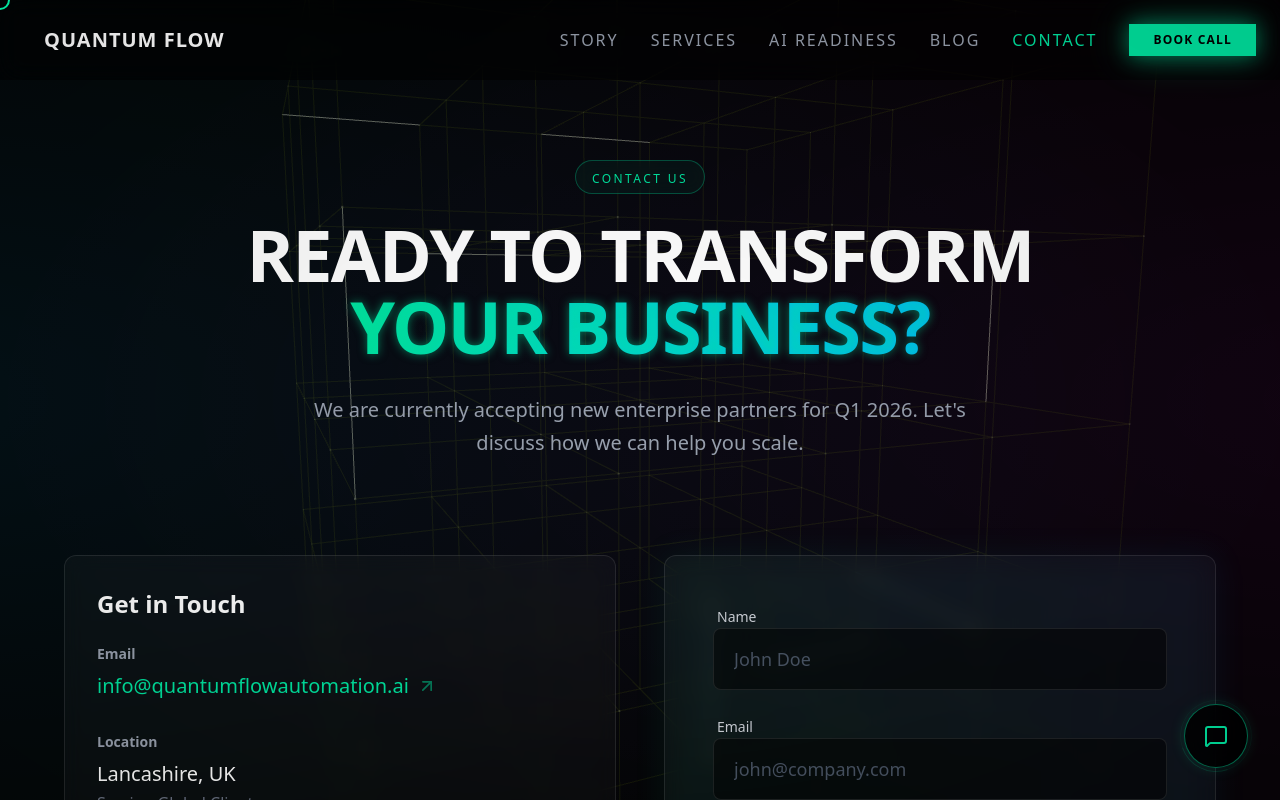
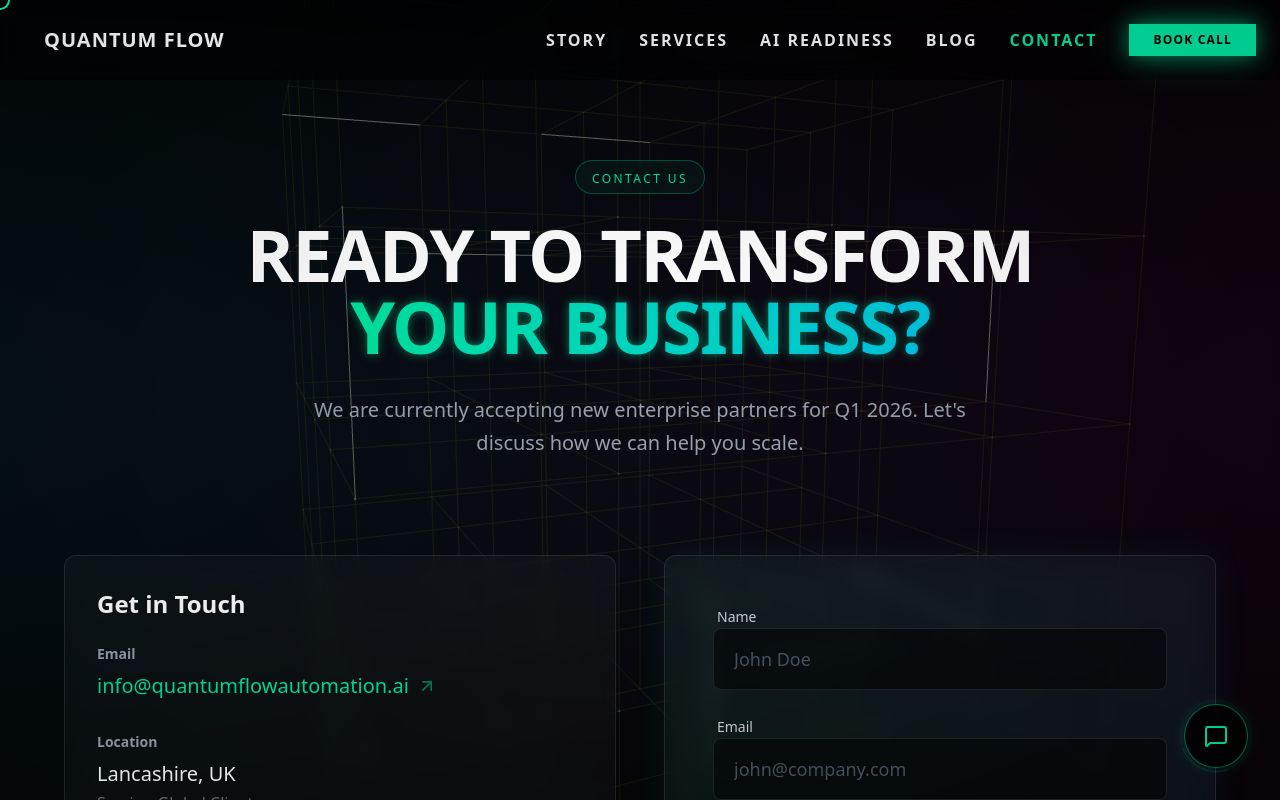
Before and after one commit to UKSOURCEDLTD/QuantumFlowAutomation, a Next.js app: page /contact in a window 1280 px wide. Shown: the top 800 px of the page. Built offline with nearby package versions, Linux system fonts and the light colour scheme.

Commit message:
feat: make navbar text bolder and brighter

```diff
--- a/src/components/layout/Navbar.tsx
+++ b/src/components/layout/Navbar.tsx
@@ -36,8 +36,8 @@ export function Navbar() {
                             key={item.href}
                             href={item.href}
                             className={cn(
-                                "nav-link text-base",
-                                pathname === item.href ? "text-primary" : "text-gray-400"
+                                "nav-link text-base font-bold",
+                                pathname === item.href ? "text-primary" : "text-gray-100"
                             )}
                         >
                             {item.name}
@@ -68,7 +68,7 @@ export function Navbar() {
                         <Link
                             key={item.href}
                             href={item.href}
-                            className="nav-link text-lg text-gray-400 hover:text-primary"
+                            className="nav-link text-lg font-bold text-gray-100 hover:text-primary"
                             onClick={() => setIsOpen(false)}
                         >
                             {item.name}
```
